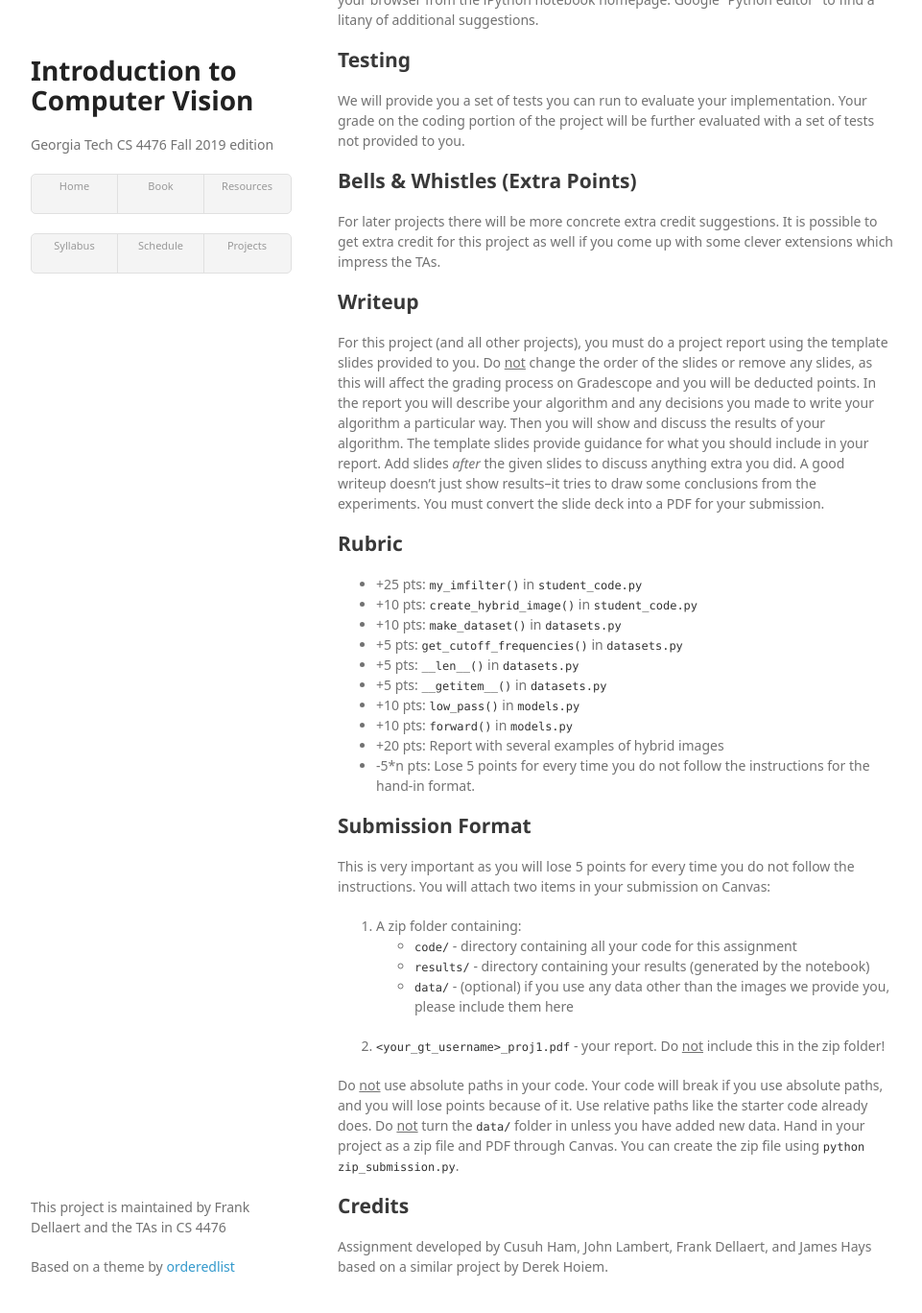
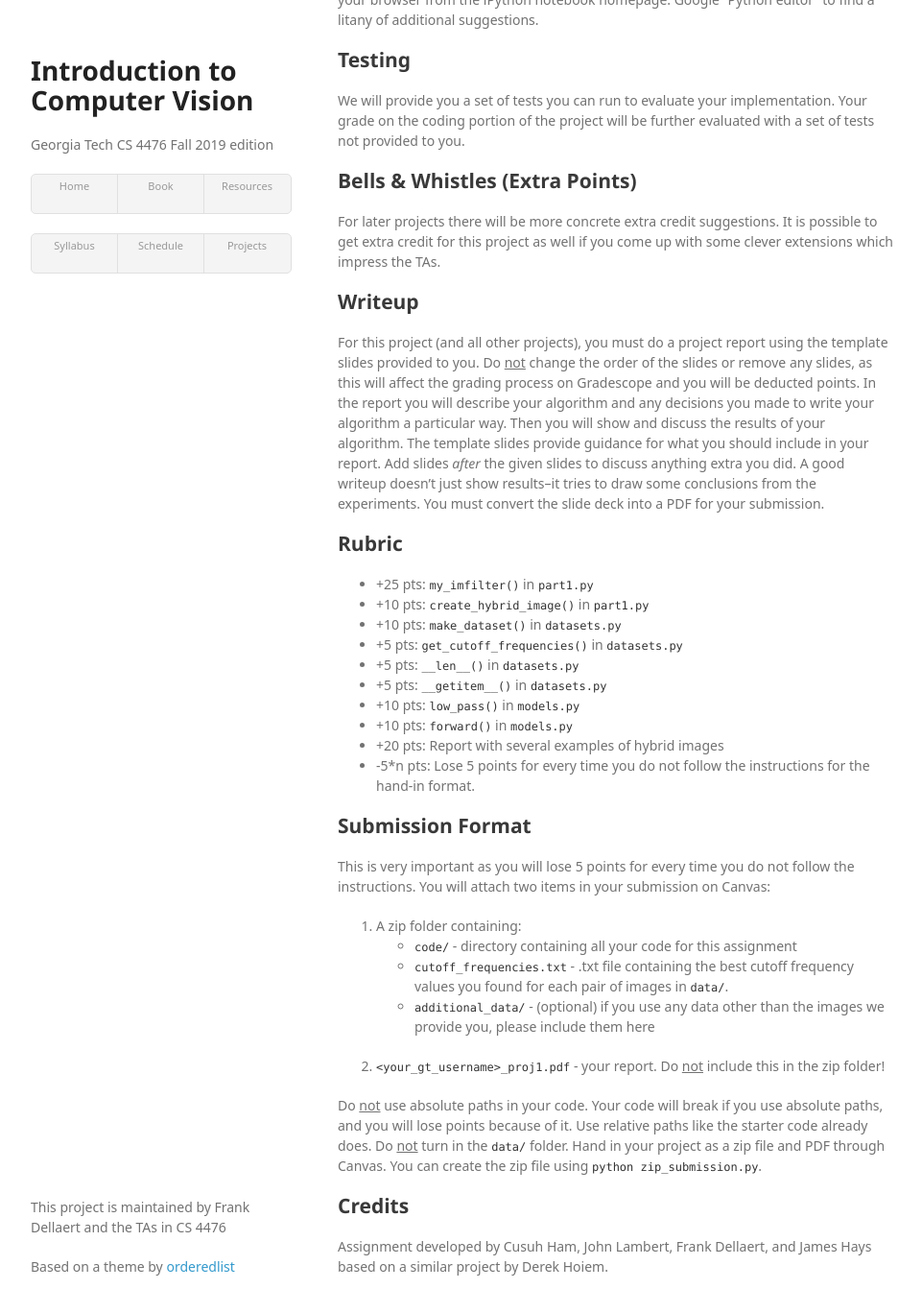
Before and after one commit to dellaert/19F-4476, a Jekyll site: the page built from proj1.md, in a window 1280 px wide and 1400 px high, scrolled down 5025 px. Shown: the top 1368 px of the window at 96% size, without its empty margins (158-1119 px from the left). Built offline with Jekyll 4.4.1, drawn with Linux system fonts in a browser that asks for light colours; some web fonts are replaced; some of the changed text lies outside the part shown.

Commit message:
removed results/ from submission requirements

```diff
--- a/proj1.md
+++ b/proj1.md
@@ -16,7 +16,7 @@ title: Project 1 - Image Filtering and Hybrid Images
 * Due: 9/9/2019 11:59PM
 * Project materials including writeup template [proj1.zip]()
 * Hand-in: through [Canvas](https://gatech.instructure.com)
-* Required files: proj1.zip (code/, results/), report.pdf
+* Required files: `proj1.zip` (`code/`, `cutoff_frequencies.txt`), `report.pdf`
 
 ## Overview
 The goal of this assignment is to write an image filtering function and use it to create [hybrid images](http://cvcl.mit.edu/hybrid_gallery/gallery.html) using a simplified version of the SIGGRAPH 2006 [paper](http://cvcl.mit.edu/publications/OlivaTorralb_Hybrid_Siggraph06.pdf) by Oliva, Torralba, and Schyns. _Hybrid images_ are static images that change in interpretation as a function of the viewing distance. The basic idea is that high frequency tends to dominate perception when it is available but, at a distance, only the low frequency (smooth) part of the signal can be seen. By blending the high frequency portion of one image with the low-frequency portion of another, you get a hybrid image that leads to different interpretations at different distances.
@@ -32,13 +32,13 @@ This project is intended to familiarize you with Python, Pytorch, and image filt
 
 ## Part 1: NumPy
 
-**Image Filtering.** Image filtering (or convolution) is a fundamental image processing tool. See chapter 3.2 of Szeliski and the lecture materials to learn about image filtering (specifically linear filtering). You will be writing your own function to implement image filtering from scratch. More specifically, you will implement `my_imfilter()` which imitates the `filter2D()` function in the OpenCV library. As specified in `student_code.py`, your filtering algorithm must: (1) support grayscale and color images, (2) support arbitrarily-shaped filters, as long as both dimensions are odd (e.g. 7x9 filters, but not 4x5 filters), (3) pad the input image with zeros or reflected image content, and (4) return a filtered image which is the same resolution as the input image. We have provided an iPython notebook, `proj1_test_filtering.ipynb`, to help you debug your image filtering algorithm.
+**Image Filtering.** Image filtering (or convolution) is a fundamental image processing tool. See chapter 3.2 of Szeliski and the lecture materials to learn about image filtering (specifically linear filtering). You will be writing your own function to implement image filtering from scratch. More specifically, you will implement `my_imfilter()` which imitates the `filter2D()` function in the OpenCV library. As specified in `part1.py`, your filtering algorithm must: (1) support grayscale and color images, (2) support arbitrarily-shaped filters, as long as both dimensions are odd (e.g. 7x9 filters, but not 4x5 filters), (3) pad the input image with zeros or reflected image content, and (4) return a filtered image which is the same resolution as the input image. We have provided an iPython notebook, `proj1_test_filtering.ipynb`, to help you debug your image filtering algorithm.
 
-**Hybrid Images.** A hybrid image is the sum of a low-pass filtered version of one image and a high-pass filtered version of another image. There is a free parameter, _cutoff frequency_, that controls _how much_ high frequency to remove from the first image and how much low frequency to leave in the second image. This value can be tuned for each image pair. In `cutoff_frequencies.txt` under `data/`, we provide a default value of 7 for each pair of images (the value on line _i_ corresponds to the cutoff frequency value for the _i_-th image pair). You should replace these values with the ones you find work best for each image pair. In the paper it is suggested to use two cutoff frequencies (one tuned for each image) and you are free to try that as well. In the starter code, the cutoff frequency is controlled by changing the standard deviation of the Gaussian filter used in constructing the hybrid images. You will first implement `create_hybrid_image()` according to the starter code in `student_code.py`. Your function will call `my_imfilter()` to create low and high frequency images and then combine them into a hybrid image.
+**Hybrid Images.** A hybrid image is the sum of a low-pass filtered version of one image and a high-pass filtered version of another image. There is a free parameter, _cutoff frequency_, that controls _how much_ high frequency to remove from the first image and how much low frequency to leave in the second image. This value can be tuned for each image pair. In `cutoff_frequencies.txt`, we provide a default value of 7 for each pair of images (the value on line _i_ corresponds to the cutoff frequency value for the _i_-th image pair). You should replace these values with the ones you find work best for each image pair. In the paper it is suggested to use two cutoff frequencies (one tuned for each image) and you are free to try that as well. In the starter code, the cutoff frequency is controlled by changing the standard deviation of the Gaussian filter used in constructing the hybrid images. You will first implement `create_hybrid_image()` according to the starter code in `part1.py`. Your function will call `my_imfilter()` to create low and high frequency images and then combine them into a hybrid image.
 
 ## Part 2: PyTorch
 
-**Dataloader.** You will now implement creating hybrid images again but using PyTorch. The `HybridImageDataset` class in `datasets.py` will create tuples using pairs of images with a corresponding cutoff frequency (which you should have found from experimenting in Part 1). The images will be loaded from `data/` and the cutoff frequencies from `data/cutoff_frequencies.txt`. Refer to [this tutorial](https://pytorch.org/tutorials/beginner/data_loading_tutorial.html) for additional information on data loading & processing.
+**Dataloader.** You will now implement creating hybrid images again but using PyTorch. The `HybridImageDataset` class in `datasets.py` will create tuples using pairs of images with a corresponding cutoff frequency (which you should have found from experimenting in Part 1). The images will be loaded from `data/` and the cutoff frequencies from `cutoff_frequencies.txt`. Refer to [this tutorial](https://pytorch.org/tutorials/beginner/data_loading_tutorial.html) for additional information on data loading & processing.
 
 **Model.** Next, you will implement the `HybridImageModel` class in `models.py`. Instead of using your implementation of `my_imfilter()` to get the low and high frequencies from a pair of images, `low_pass()` should use the 2d convolution operator from `torch.nn.functional` to apply a low pass filter to a given image. `forward()` will first create a low pass filter for each pair of images using the cutoff frequencies as specified in `cutoff_frequencies.txt`. Then, similar to `create_hybrid_image()` from Part 1, `forward()` will call `low_pass()` to create the low and high frequency images and combine them into a hybrid image. Refer to [this tutorial](https://pytorch.org/tutorials/beginner/blitz/neural_networks_tutorial.html) for additional information on defining neural networks using PyTorch.
 
@@ -88,8 +88,8 @@ For later projects there will be more concrete extra credit suggestions. It is p
 For this project (and all other projects), you must do a project report using the template slides provided to you. Do <u>not</u> change the order of the slides or remove any slides, as this will affect the grading process on Gradescope and you will be deducted points. In the report you will describe your algorithm and any decisions you made to write your algorithm a particular way. Then you will show and discuss the results of your algorithm. The template slides provide guidance for what you should include in your report. Add slides _after_ the given slides to discuss anything extra you did. A good writeup doesn't just show results--it tries to draw some conclusions from the experiments. You must convert the slide deck into a PDF for your submission.
 
 ## Rubric
-* +25 pts: `my_imfilter()` in `student_code.py`
-* +10 pts: `create_hybrid_image()` in `student_code.py`
+* +25 pts: `my_imfilter()` in `part1.py`
+* +10 pts: `create_hybrid_image()` in `part1.py`
 * +10 pts: `make_dataset()` in `datasets.py`
 * +5 pts: `get_cutoff_frequencies()` in `datasets.py`
 * +5 pts: `__len__()` in `datasets.py`
@@ -104,11 +104,11 @@ This is very important as you will lose 5 points for every time you do not follo
 
 1. A zip folder containing:
     * `code/` - directory containing all your code for this assignment
-    * `results/` - directory containing your results (generated by the notebook)
-    * `data/` - (optional) if you use any data other than the images we provide you, please include them here
+    * `cutoff_frequencies.txt` - .txt file containing the best cutoff frequency values you found for each pair of images in `data/`.
+    * `additional_data/` - (optional) if you use any data other than the images we provide you, please include them here
 2. `<your_gt_username>_proj1.pdf` - your report. Do <u>not</u> include this in the zip folder!
 
-Do <u>not</u> use absolute paths in your code. Your code will break if you use absolute paths, and you will lose points because of it. Use relative paths like the starter code already does. Do <u>not</u> turn the `data/` folder in unless you have added new data. Hand in your project as a zip file and PDF through Canvas. You can create the zip file using `python zip_submission.py`.
+Do <u>not</u> use absolute paths in your code. Your code will break if you use absolute paths, and you will lose points because of it. Use relative paths like the starter code already does. Do <u>not</u> turn in the `data/` folder. Hand in your project as a zip file and PDF through Canvas. You can create the zip file using `python zip_submission.py`.
 
 ## Credits
 Assignment developed by Cusuh Ham, John Lambert, Frank Dellaert, and James Hays based on a similar project by Derek Hoiem.
```
